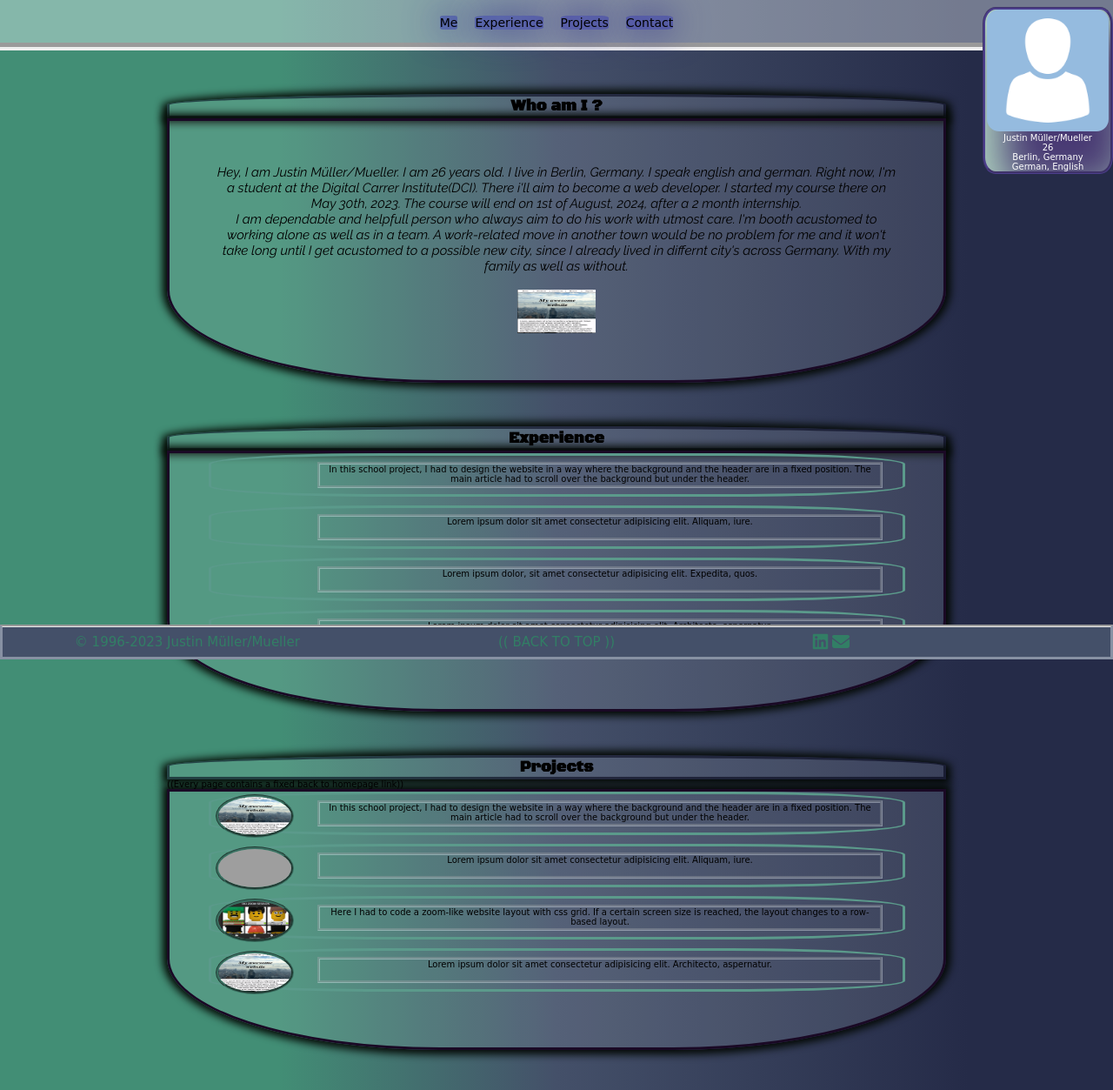
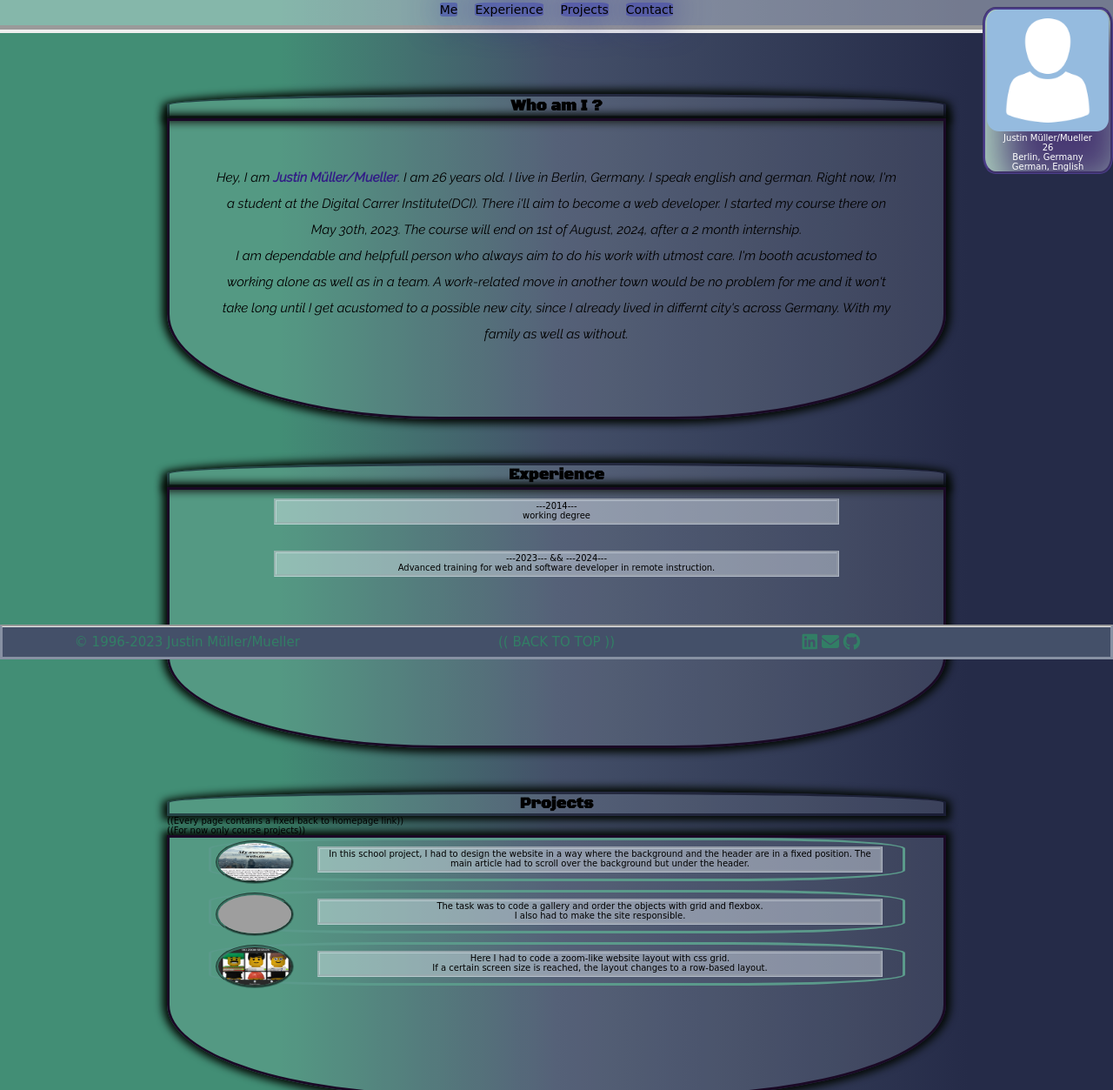
Before and after one commit to N3R096/Portfolio, a plain HTML site: page homepage.html in a window 1280 px wide. Shown: the part 42-1295 px from the top of the page at 87% size. Drawn offline with Linux system fonts and the light colour scheme; grey boxes are pictures that could not be loaded; a web font is replaced by a local one.

Commit message:
text added -- some color changes

```diff
--- a/homepage.html
+++ b/homepage.html
@@ -40,10 +40,10 @@
         <h3 style="text-align: center">Who am I ?</h3>
         <article class="text-1 t-box">
           <p>
-          Hey, I am Justin Müller/Mueller. I am 26 years old. I live in Berlin, Germany. I speak english and german. Right now, I'm a student at the Digital Carrer Institute(DCI). There i'll aim to become a web developer. I started my course there on May 30th, 2023. The course will end on 1st of August, 2024, after a 2 month internship. <br>
+          Hey, I am <strong style="color: rgb(50, 29, 134); ">Justin Müller/Mueller</strong>. I am 26 years old. I live in Berlin, Germany. I speak english and german. Right now, I'm a student at the Digital Carrer Institute(DCI). There i'll aim to become a web developer. I started my course there on May 30th, 2023. The course will end on 1st of August, 2024, after a 2 month internship. <br>
           I am dependable and helpfull person who always aim to do his work with utmost care. I'm booth acustomed to working alone as well as in a team. A work-related move in another town would be no problem for me and it won't take long until I get acustomed to a possible new city, since I already lived in differnt city's across Germany. With my family as well as without. <br>
           <br>
-            <img src="/assets/images/Screenshot from 2023-08-30 09-57-22.png" height="50rem" width="90rem" alt="">
+
           </p>
         </article>
       </div>
@@ -52,38 +52,27 @@
         <h3 style="text-align: center">Experience</h3>
         <article class="text-2 t-box">
           <div class="t-box-sub-container">
-            <div></div>
+
             <p>
-              In this school project, I had to design the website in a way where the background and the header are in a fixed position. The main article had to scroll over the background but under the header.
+              ---2014--- <br>
+              working degree
             </p>
           </div>
           <div class="t-box-sub-container">
-            <div></div>
+
             <p>
-              Lorem ipsum dolor sit amet consectetur adipisicing elit. Aliquam,
-              iure.
+            ---2023---     &&  ---2024--- <br>
+            Advanced training for web and software developer in remote instruction.
             </p>
           </div>
-          <div class="t-box-sub-container">
-            <div></div>
-            <p>
-              Lorem ipsum dolor, sit amet consectetur adipisicing elit.
-              Expedita, quos.
-            </p>
-          </div>
-          <div class="t-box-sub-container">
-            <div></div>
-            <p>
-              Lorem ipsum dolor sit amet consectetur adipisicing elit.
-              Architecto, aspernatur.
-            </p>
-          </div>
+
         </article>
       </div>
 
       <div class="t-box-container scroll" id="projects">
         <h3 style="text-align: center">Projects</h3>
         <p class="note">((Every page contains a fixed back to homepage link))</p>
+        <p class="note">((For now only course projects))</p>
         <article class="text-3 t-box">
           <div class="t-box-sub-container">
             <div>
@@ -99,7 +88,7 @@
               /></a>
             </div>
             <p>
-              In this school project, I had to design the website in a way where the background and the header are in a fixed position. The main article had to scroll over the background but under the header.
+              In this school project, I had to design the website in a way where the background and the header are in a fixed position.  The main article had to scroll over the background but under the header.
             </p>
           </div>
           <div class="t-box-sub-container">
@@ -113,8 +102,8 @@
               /></a>
             </div>
             <p>
-              Lorem ipsum dolor sit amet consectetur adipisicing elit. Aliquam,
-              iure.
+              The task was to code a gallery and order the objects with grid and flexbox. <br>
+               I also had to make the site responsible.
             </p>
           </div>
           <div class="t-box-sub-container">
@@ -128,24 +117,11 @@
               /></a>
             </div>
             <p>
-             Here I had to code a zoom-like website layout with css grid. If a certain screen size is reached, the layout changes to a row-based layout.
+             Here I had to code a zoom-like website layout with css grid. <br>
+              If a certain screen size is reached, the layout changes to a row-based layout.
             </p>
           </div>
-          <div class="t-box-sub-container">
-            <div>
-              <a href="http://" target="_blank" rel="noopener noreferrer"
-                ><img
-                  src="/assets/images/Screenshot from 2023-08-30 09-57-22.png"
-                  height="50rem"
-                  width="90rem"
-                  alt=""
-              /></a>
-            </div>
-            <p>
-              Lorem ipsum dolor sit amet consectetur adipisicing elit.
-              Architecto, aspernatur.
-            </p>
-          </div>
+
         </article>
       </div>
 
@@ -173,15 +149,7 @@
       <div class="t-box-container" id="me">
         <article class="text-4 t-box">
           <p>
-            Lorem ipsum dolor sit amet, consectetur adipisicing elit. Saepe
-            incidunt repudiandae praesentium temporibus corporis. Voluptates
-            harum dignissimos sed commodi, expedita impedit! Vitae deleniti ex
-            voluptate molestiae, dolore harum quam laboriosam aperiam magni
-            necessitatibus aut repudiandae soluta ipsam delectus dolorum cum.
-            Cumque cupiditate, labore a tenetur atque sed beatae consectetur
-            iste? Lorem ipsum dolor, sit amet consectetur adipisicing elit.
-            Fugiat est quo quos aspernatur vel veniam, sit provident modi quisqm
-            reiciendis sint tempore laboriosam nihil possimus aspernatur.
+
           </p>
         </article>
       </div>
@@ -196,14 +164,15 @@
       <div>
         <div class="card-links">
           <a
-            href="http://linkedin.com"
+            href="https://www.linkedin.com/in/justin-m%C3%BCller-2a112728b/"
             target="_blank"
             rel="noopener noreferrer"
             ><i class="fa-brands fa-linkedin"></i
           ></a>
-          <a href="mailto:j.n.mueller96@gmail.com"
+          <a href="mailto:justin.mueller.work@gmail.com"
             ><i class="fa-solid fa-envelope"></i
           ></a>
+          <a href="https://github.com/N3R096" target="_blank"><i class="fa-brands fa-github"></i></a>
         </div>
       </div>
     </footer>
--- a/style.css
+++ b/style.css
@@ -52,7 +52,7 @@ header {
 nav {background-color: var(--nav-background-color);
     width: 100vw;
     border-bottom: 0.9rem groove;
-    height: 10rem;
+    height: 8rem;
     display: flex;
     flex-direction: column;
     justify-content: space-around;
@@ -161,12 +161,16 @@ main { margin: 15rem 15%;
     width: 65rem;
     height: 3rem;
     margin: auto;
+    background-color: var(--nav-background-color);
 }
 
 .text-1 {
+    line-height: 3rem;
     font-size: 1.5rem;
     font-family: 'Raleway', sans-serif;
 }
+
+
 
 .text-2 , .text-3 {
     height: 30rem;
@@ -183,7 +187,10 @@ main { margin: 15rem 15%;
 
  }
 
+    .text-2 .t-box-sub-container {
+        border: none;
 
+    }
 
 
 
```
